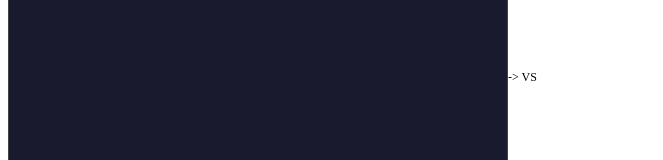
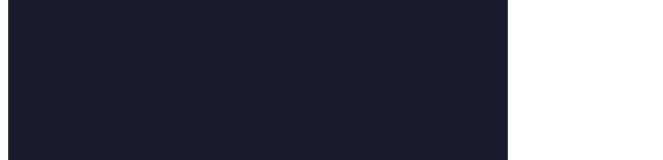
Before and after one commit to KajaJohanne/knit-pattern-app, a React (Vite) app in the folder frontend/: page /new in a window 1280 px wide. Both pictures are taken after typing "Sample" into the empty fields and a click on the button "Opprett". Shown: the part 449-609 px from the top of the page, without its empty margins (0-663 px from the left). Built offline with nearby package versions, Linux system fonts and the light colour scheme.

Commit message:
fjern rett/vrang-indikator

```diff
--- a/frontend/src/components/GridCanvas/GridCanvas.css
+++ b/frontend/src/components/GridCanvas/GridCanvas.css
@@ -8,12 +8,6 @@
   display: flex;
   align-items: center;
   cursor: pointer;
-}
-
-.rowSideLabel {
-  font-size: 0.75rem;
-  min-width: 3rem;
-  flex-shrink: 0;
 }
 
 .rowCells {
--- a/frontend/src/components/GridCanvas/GridCanvas.tsx
+++ b/frontend/src/components/GridCanvas/GridCanvas.tsx
@@ -129,13 +129,14 @@
 
     saveTimeoutRef.current = setTimeout(() => {
       updatePatternById(patternId, {
-        name, rows, columns, grid, knittedRows: newKnittedRows, knittingMode,
+        name,
+        rows,
+        columns,
+        grid,
+        knittedRows: newKnittedRows,
+        knittingMode,
       });
     }, 1000);
-  }
-
-  function getRowSide(rowIndex: number): "RS" | "VS" {
-    return rowIndex % 2 === 0 ? "VS" : "RS";
   }
 
   return (
@@ -161,7 +162,6 @@
             className={`pixelRow ${knittedRows[rowIndex] ? "knitted" : ""}`}
             onClick={() => !isEditable && toggleRowKnitted(rowIndex)}
           >
-
             <div
               className="rowCells"
               style={{ gridTemplateColumns: `repeat(${columns}, 1fr)` }}
@@ -173,15 +173,8 @@
                   style={{ background: cell.color }}
                   onClick={() => handleCellClick(rowIndex, colIndex)}
                 />
-
               ))}
-
             </div>
-            {knittingMode === "flat" && (
-              <span className="rowSideLabel">
-                {getRowSide(rowIndex) === "RS" ? "<- RS" : "-> VS"}
-              </span>
-            )}
           </div>
         ))}
       </div>
```
